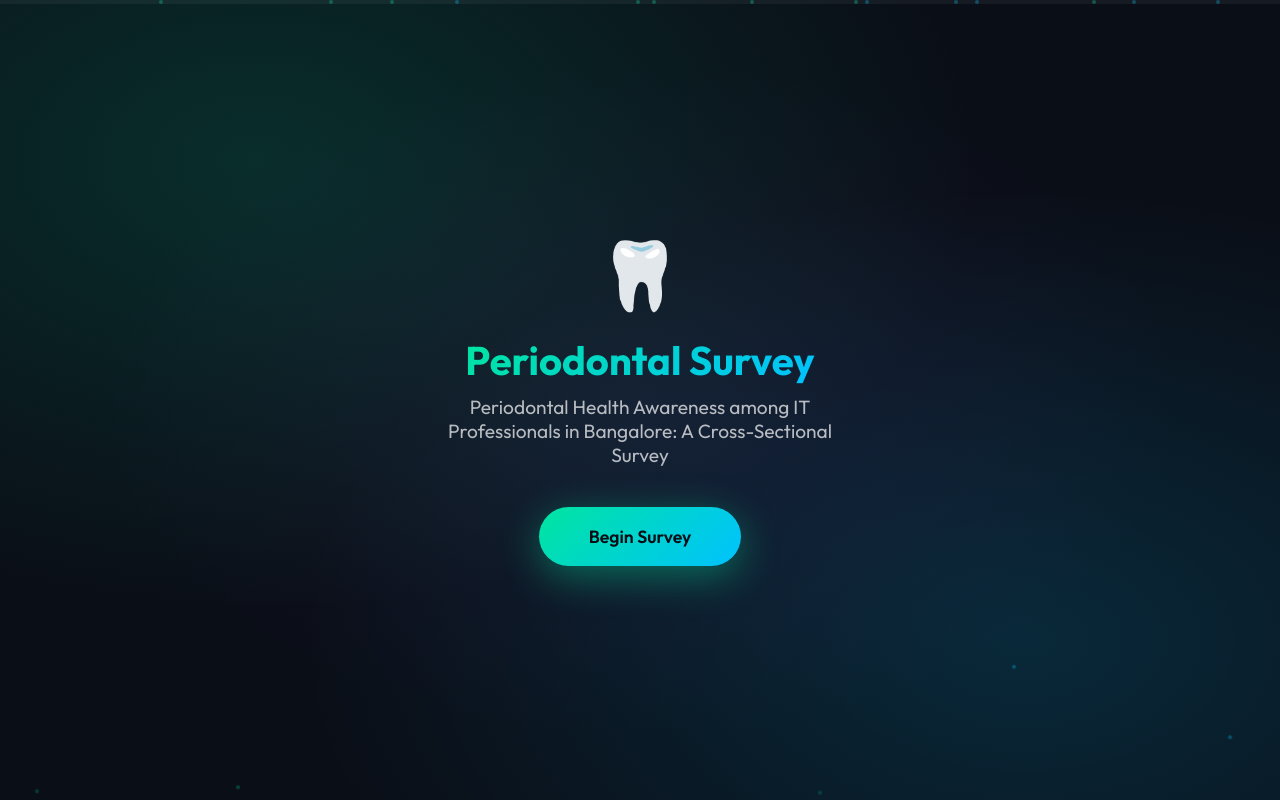
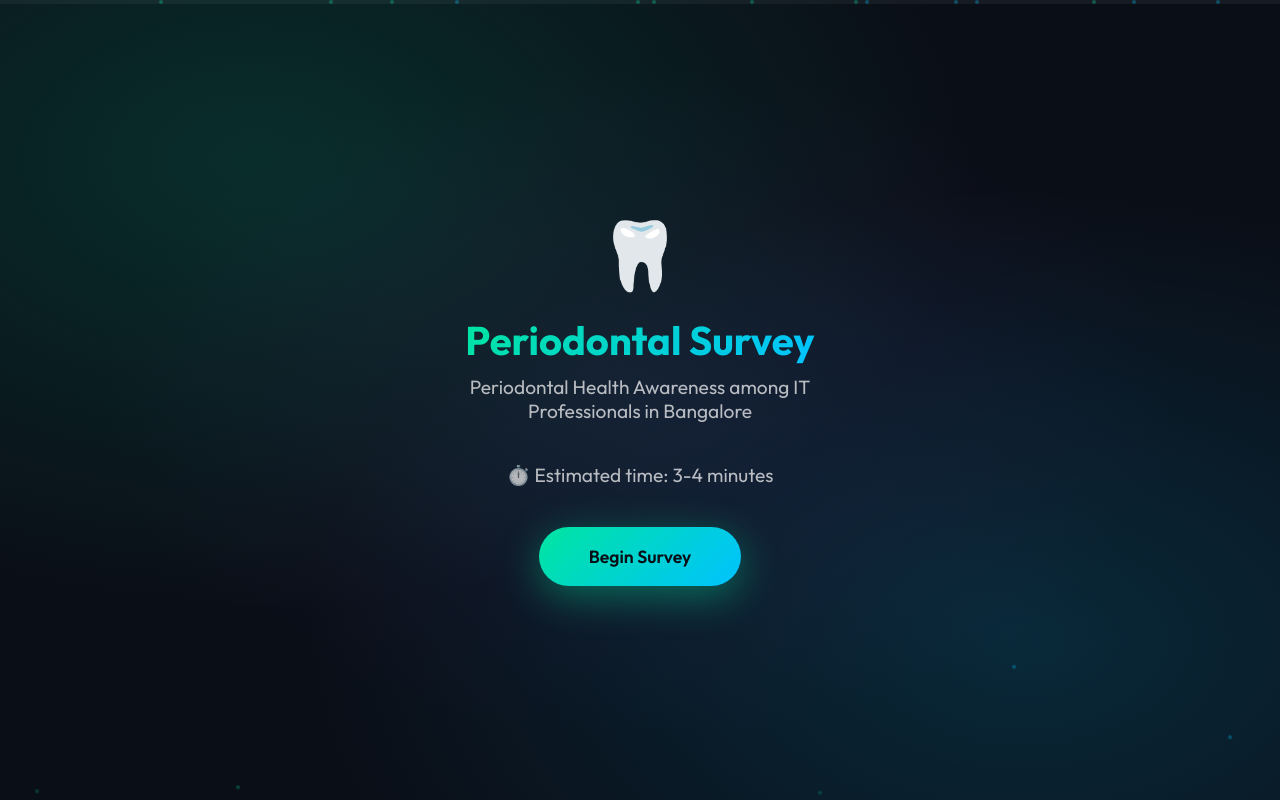
Before and after one commit to b1zantine/dental-survey, a plain HTML site: page index.html in a window 1280 px wide. Drawn offline with Linux system fonts and the light colour scheme.

Commit message:
added estimated time

```diff
--- a/index.html
+++ b/index.html
@@ -1170,7 +1170,8 @@
         <section class="section landing" id="landing">
             <div class="landing-logo">🦷</div>
             <h1>Periodontal Survey</h1>
-            <h2>Periodontal Health Awareness among IT Professionals in Bangalore: A Cross-Sectional Survey</h2>
+            <h2>Periodontal Health Awareness among IT Professionals in Bangalore</h2>
+            <h2 class="estimated-time">⏱️ Estimated time: 3-4 minutes</h2>
             <button class="start-btn" id="startBtn">Begin Survey</button>
         </section>
 
```
